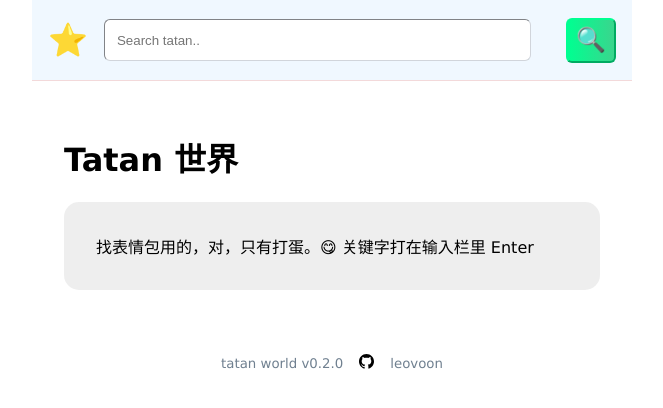
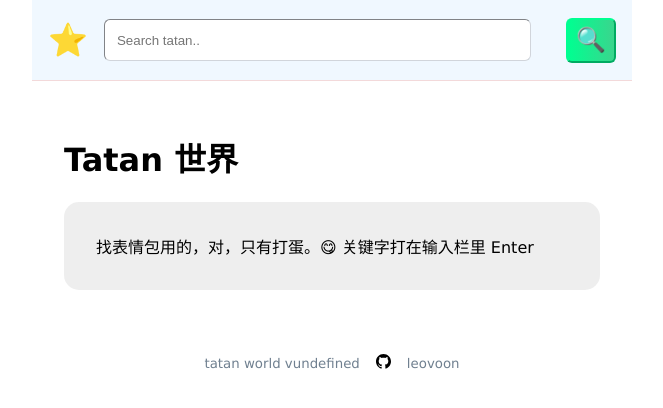
Before and after one commit to leovoon/tatan, a SvelteKit app: page / in a window 1280 px wide. Shown: the top 408 px of the page, without its empty margins (308-971 px from the left). Built offline with nearby package versions, Linux system fonts and the light colour scheme.

Commit message:
fix: Fix package version

```diff
--- /dev/null
+++ b/src/routes/+layout.server.ts
@@ -0,0 +1,8 @@
+import type { LayoutServerLoad } from './$types';
+import { npm_package_version } from '$env/static/private';
+
+export const load: LayoutServerLoad = async () => {
+	return {
+		npm_package_version
+	};
+};
--- a/src/routes/+layout.svelte
+++ b/src/routes/+layout.svelte
@@ -2,10 +2,12 @@
 	import { goto } from '$app/navigation';
 	import githubIcon from '$lib/assets/github.svg';
 	import { page } from '$app/stores';
+	import {PUBLIC_PACKAGE_VERSION} from '$env/static/public'
 	import './global.css';
-	import { version } from '../../package.json';
+	import type { LayoutServerData } from './$types';
 
 	let search: '';
+	export let data: LayoutServerData;
 
 	const handleQuery = () => {
 		if (!search) {
@@ -38,7 +40,7 @@
 	</main>
 
 	<footer>
-		<small>tatan world v{version}</small>
+		<small>tatan world v{data.npm_package_version}</small>
 		<a href="https://github.com/leovoon/tatan">
 			<img width={15} height={15} src={githubIcon} alt="source" />
 		</a>
```
